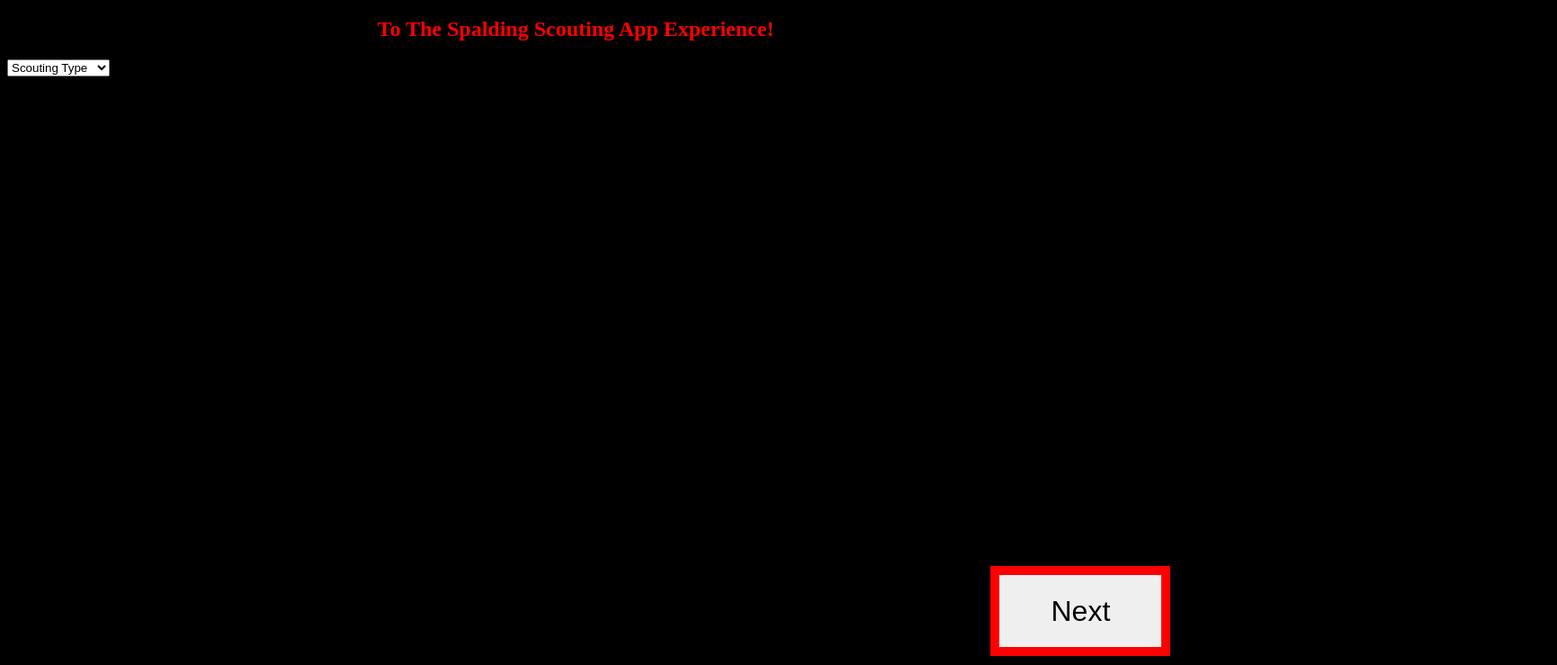
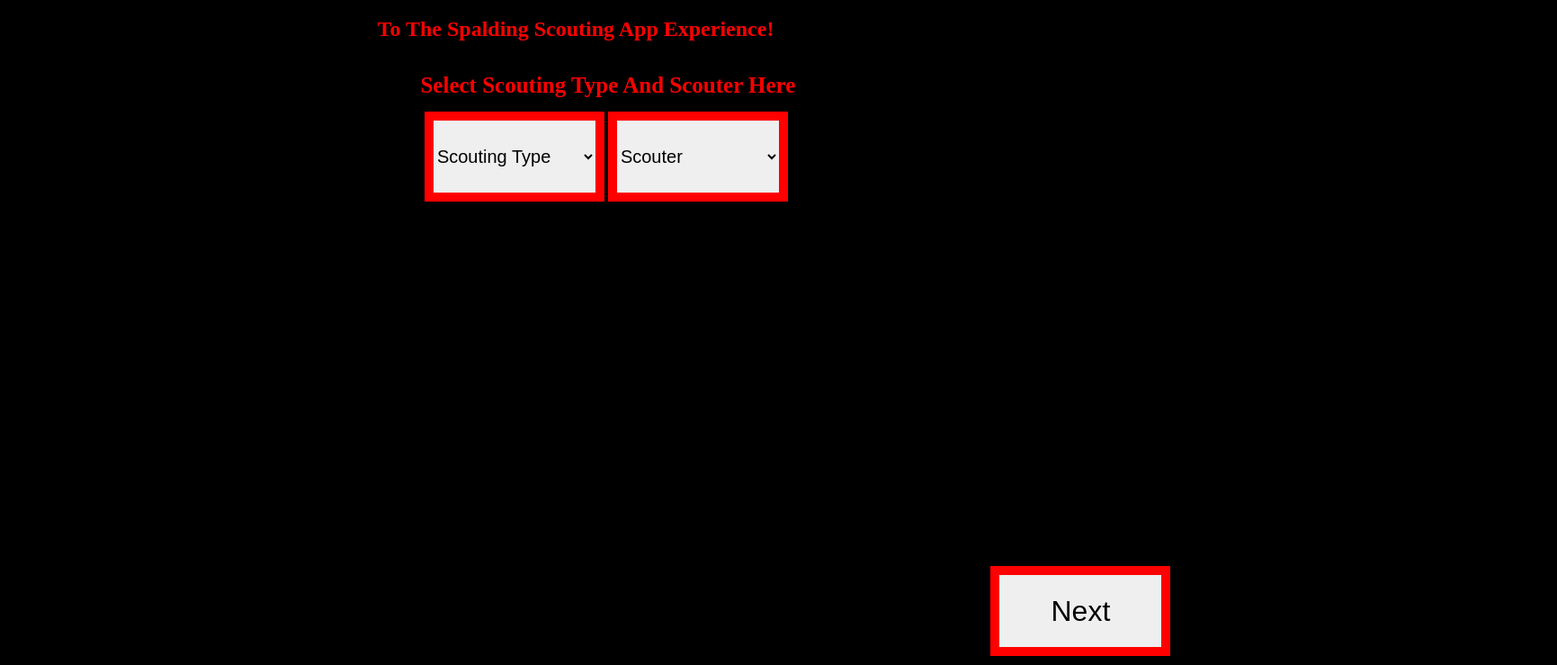
Before and after one commit to cavineers/ScoutingApp2022, a website: page welcome.html in a window 1280 px wide. Shown: the part 61-800 px from the top of the page at 90% size, 1731 px wide, since content can reach past the window. Drawn offline with Linux system fonts and the light colour scheme.

Commit message:
feat: Welcome page like 99% finished :)

```diff
--- a/welcome.css
+++ b/welcome.css
@@ -1,7 +1,7 @@
 .div{
     position: relative;
     border: 10px solid black;
-    width: 2000px;
+    width: 10px;
     height: 250px;
  }
 
@@ -15,3 +15,20 @@
      height: 100px;
      margin-left: -25px;
  }
+
+ select {
+     font-size: 20px;
+     position: relative;
+     display: inline-block;
+     border: 10px solid red;
+     width: 200px;
+     height: 100px;
+     left: 36.7%;
+ }
+
+ h3 {
+     position:relative;
+     left: 36.35%;
+     bottom: -10px;
+     font-size: 25px;
+ }
--- a/welcome.html
+++ b/welcome.html
@@ -16,9 +16,77 @@
         <Font COLOR="red">
         <h1 style="text-align:center;">Welcome</h1>
         <h2 style="text-align:center;">To The Spalding Scouting App Experience!</h2>
+        <h3>Select Scouting Type And Scouter Here</h3>
         <button class="button">Next</button>
-        <select name=”ScoutingType”>
+        <select class=”dropdown”>
             <option data-placeholder=”true”>Scouting Type</option>
             <option value=”matchscouting”>Match Scouting</option>
         </select>
+
+
+        <select class=”dropdown2”>
+            <option data-placeholder=”true”>Scouter</option>
+            <option value=”matchscouting”>Brandon Park</option>
+            <option value=”matchscouting”>John Stumpf</option>
+            <option value=”matchscouting”>Rabert Ladd</option>
+            <option value=”matchscouting”>Joshua Webb</option>
+            <option value=”matchscouting”>Jonah Abellano</option>
+            <option value=”matchscouting”>Arianna Camper</option>
+            <option value=”matchscouting”>Matthew Kearney</option>
+            <option value=”matchscouting”>Gavin Flynn</option>
+            <option value=”matchscouting”>Max Haynes</option>
+            <option value=”matchscouting”>Kate Obara</option>
+            <option value=”matchscouting”>Logan Newman</option>
+            <option value=”matchscouting”>Michael Hinrichs</option>
+            <option value=”matchscouting”>Brennen Collins</option>
+            <option value=”matchscouting”>Christian Jenson</option>
+            <option value=”matchscouting”>Harjachak Singh</option>
+            <option value=”matchscouting”>Colby Rich</option>
+            <option value=”matchscouting”>Thomas Gardiner</option>
+            <option value=”matchscouting”>Aubrie Lisiewski</option>
+            <option value=”matchscouting”>Christina Tremper</option>
+            <option value=”matchscouting”>Nicholas Korsnick</option>
+            <option value=”matchscouting”>Dylan Meacham</option>
+            <option value=”matchscouting”>Eric Herberich</option>
+            <option value=”matchscouting”>Jacob Phelps</option>
+            <option value=”matchscouting”>Grace Stifflemire</option>
+            <option value=”matchscouting”>Ryan Wood</option>
+            <option value=”matchscouting”>Dylan Newby</option>
+            <option value=”matchscouting”>Andrew Phelps</option>
+            <option value=”matchscouting”>Adam Kratzer</option>
+            <option value=”matchscouting”>Lucus Bucht</option>
+            <option value=”matchscouting”>Keyley Lawrence</option>
+            <option value=”matchscouting”>Nicholas Sayan</option>
+            <option value=”matchscouting”>Charles Hecker</option>
+            <option value=”matchscouting”>Caleb Moesner</option>
+            <option value=”matchscouting”>Siena Landerkin</option>
+            <option value=”matchscouting”>Tristan Howell</option>
+            <option value=”matchscouting”>Evan Larson</option>
+            <option value=”matchscouting”>Matthew Simpson</option>
+            <option value=”matchscouting”>Sam Wazenski</option>
+            <option value=”matchscouting”>Micheal Webb</option>
+            <option value=”matchscouting”>Elijah Davis</option>
+            <option value=”matchscouting”>Sean McCabe</option>
+            <option value=”matchscouting”>Kit Kellam</option>
+            <option value=”matchscouting”>Max Maginnis</option>
+            <option value=”matchscouting”>Robert Snell</option>
+            <option value=”matchscouting”>Chad Grant</option>
+            <option value=”matchscouting”>Logan Wise</option>
+            <option value=”matchscouting”>Ryan BODE</option>
+            <option value=”matchscouting”>Bryan Ha</option>
+            <option value=”matchscouting”>Aiden McManus</option>
+            <option value=”matchscouting”>Alexandra Konkel</option>
+            <option value=”matchscouting”>Dulcey Comeau</option>
+            <option value=”matchscouting”>Patrick Flynn</option>
+            <option value=”matchscouting”>Jay Donyinah</option>
+            <option value=”matchscouting”>Kate Greenhill</option>
+            <option value=”matchscouting”>Ryan Rich</option>
+            <option value=”matchscouting”>Aeryn Robinson</option>
+            <option value=”matchscouting”>Nicholas DiNicolo</option>
+            <option value=”matchscouting”>Sadie Ceryes</option>
+            <option value=”matchscouting”>Matthew Studgeon</option>
+            <option value=”matchscouting”>Logan Bechtel</option>
+            <option value=”matchscouting”>Caroline Keller</option>
+
     </body>
+</html>
```
